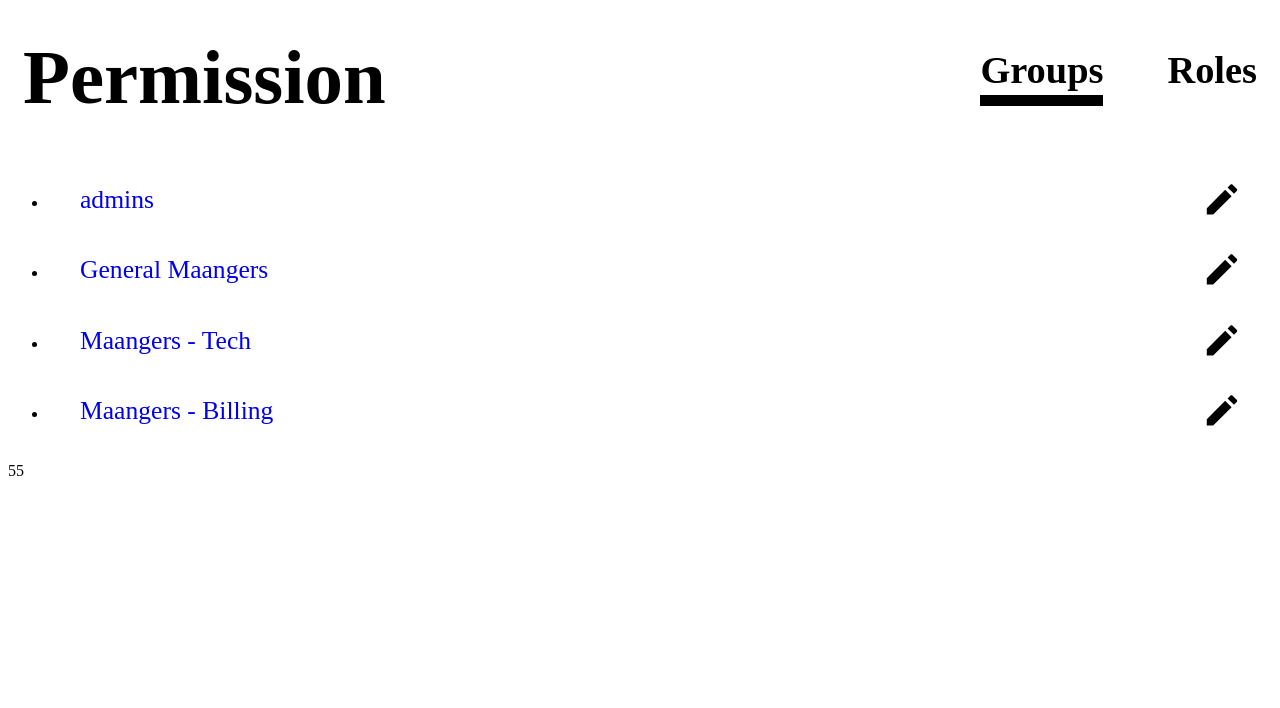
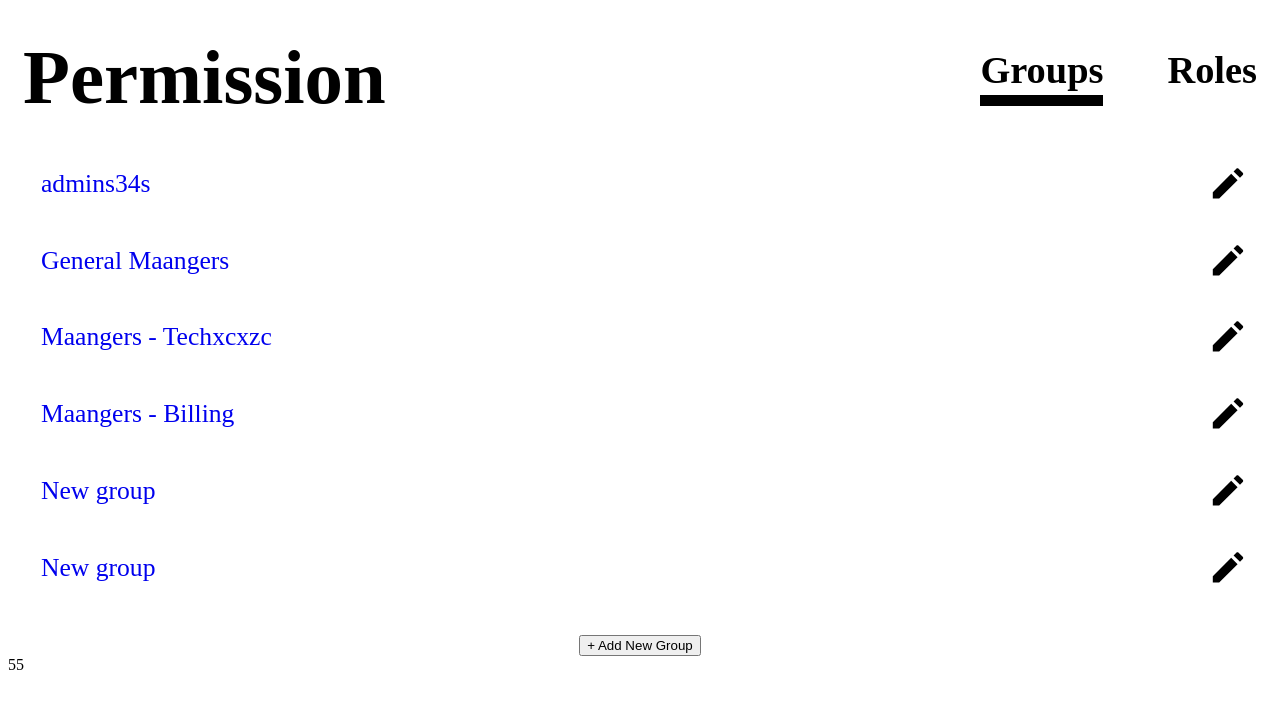
Before and after one commit to obronov/media, a Nuxt app in the folder app/: page / in a window 1280 px wide. Shown: the top 708 px of the page. Built offline with nearby package versions, Linux system fonts and the light colour scheme; data requests are answered from the project's data file; what vue-ultimate-skeleton-cards would draw is missing.

Commit message:
added a list of groups. Added the function of editing and adding groups

```diff
--- a/app/assets/scss/styles.scss
+++ b/app/assets/scss/styles.scss
@@ -108,5 +108,25 @@ a {
   margin: 1em auto;
 }
 .page__main{
+  background: var(--gray);
   border-left: .3em solid var(--black);
 }
+.btn{
+  font-size: 1.6em;
+  padding: 1em 2em;
+  display: inline-block;
+  background: var(--black);
+  color: var(--white);
+  border: .2em solid var(--black);;
+  border-radius: 1em;
+  transition: .3s;
+  &:hover,
+  &:focus{
+    background: var(--white);
+    color: var(--black);
+  }
+  &:active{
+    background: var(--gray);
+    color: var(--black);
+  }
+}
--- /dev/null
+++ b/app/components/AppButton.vue
@@ -0,0 +1,18 @@
+<template>
+  <button class="btn" type='button' @click="$emit('click')">
+    +
+    <slot></slot>
+  </button>
+</template>
+
+<script>
+
+export default {
+
+}
+
+</script>
+
+<style lang='scss' scoped>
+
+</style>
--- a/app/components/Groups.vue
+++ b/app/components/Groups.vue
@@ -4,6 +4,9 @@
     :groupsList="groupsList"
     @editItem="editItem($event)"
     />
+    <div class="btn-add-groups">
+      <AppButton @click="$emit('click')">Add New Group</AppButton>
+    </div>
   </div>
 </template>
 
@@ -24,5 +27,10 @@ export default {
 </script>
 
 <style lang='scss' scoped>
-
+.btn-add-groups{
+  display: flex;
+  flex-flow: row wrap;
+  justify-content: center;
+  margin: 2em 0 0;
+}
 </style>
--- a/app/components/GroupsList.vue
+++ b/app/components/GroupsList.vue
@@ -1,7 +1,7 @@
 <template>
   <div>
-    <ul>
-      <li v-for="(item, index) in groupsList" :key="`group${index}`">
+    <ul class="group-list">
+      <li class="group-list__item" v-for="(item, index) in groupsList" :key="`group${index}`">
         <GroupsListItem :item="item" @editItem="editItem($event)"/>
       </li>
     </ul>
@@ -16,7 +16,6 @@ export default {
   },
   methods:{
     editItem(item){
-      console.log('item GroupsList', item)
       this.$emit("editItem", item)
     }
   }
@@ -25,5 +24,12 @@ export default {
 </script>
 
 <style lang='scss' scoped>
+.group-list{
+  padding: 0;
+  margin: 0;
+  list-style: none;
+}
+.group-list__item{
 
+}
 </style>
--- a/app/components/GroupsListItem.vue
+++ b/app/components/GroupsListItem.vue
@@ -1,8 +1,12 @@
 <template>
-  <div class='item-group'>
+  <div class='item-group'
+  :class="{
+    'item-group_isActive': $route.query.group_id == item.id,
+    'item-group_edit': editMode
+    }">
     <NuxtLink
       v-if="!editMode"
-      class='item-group__name'
+      class='item-group__name item-group__name_link'
       :to="{query: { group_id: item.id }}"
     >
       {{item.name}}
@@ -11,10 +15,11 @@
     <input
     v-else
     class='item-group__name'
+    :class="{}"
     type="text"
     v-model="item.name">
 
-    <button class='item-group__btnEdit' type="button" @click="editItem(item)">
+    <button class='item-group__btn-edit' type="button" @click="editItem(item)">
       <svg v-if="!editMode" fill="#000000" xmlns="http://www.w3.org/2000/svg"  viewBox="0 0 24 24" width="24px" height="24px">
         <path d="M14.5 5.5L3 17 3 21 7 21 18.5 9.5zM21.707 4.879l-2.586-2.586c-.391-.391-1.024-.391-1.414 0L16 4l4 4 1.707-1.707C22.098 5.902 22.098 5.269 21.707 4.879z"/>
       </svg>
@@ -42,8 +47,6 @@ export default {
     editItem(item){
       if(this.editMode){
         if(this.name != item.name){
-          console.log('name', this.name)
-          console.log('GroupsListItem', item)
           this.$emit("editItem", item)
         }
         this.editMode = false;
@@ -63,19 +66,40 @@ export default {
   grid-template-columns: 1fr auto;
   grid-gap: 0 1em;
   padding: 1em 2em;
-  background: var(--gray);
+  background: var(--white);
+  border: .3em solid var(--gray);
+  margin: 0 -.4em .4em 0;
+  &.item-group_isActive{
+    position: relative;
+    border: .3em solid var(--black);
+    border-right: .3em solid var(--gray);
+    background: var(--gray);
+    & .item-group__name{
+      color: var(--white);
+    }
+  }
+  &.item-group_edit:not(.item-group_isActive) .item-group__name{
+    border-color: var(--gray);
+  }
+  &.item-group_edit .item-group__name{
+    border-color: var(--white);
+  }
 }
 .item-group__name{
   padding: 0;
-  border: 0;
+  border: 1px solid transparent;
   width: 100%;
   font-size: 1.6em;
   line-height: 1.1;
   text-decoration: none;
   display: flex;
   align-items: center;
+  background: none;
 }
-.item-group__btnEdit{
+.item-group__name_edit{
+    border: 1px solid #fff;
+}
+.item-group__btn-edit{
   width: 2.4em;
   height: 2.4em;
   font-size: 1em;
--- a/app/db.json
+++ b/app/db.json
@@ -1,5 +1,5 @@
 {
-  "roles":[
+  "roles": [
     {
       "id": 1,
       "group_id": 1,
@@ -19,10 +19,10 @@
       "hashtags": "God mode"
     }
   ],
-  "groups":[
+  "groups": [
     {
       "id": 1,
-      "name": "admins"
+      "name": "admins34s"
     },
     {
       "id": 2,
@@ -30,14 +30,22 @@
     },
     {
       "id": 3,
-      "name": "Maangers - Tech"
+      "name": "Maangers - Techxcxzc"
     },
     {
       "id": 4,
       "name": "Maangers - Billing"
+    },
+    {
+      "id": 1638536686977,
+      "name": "New group"
+    },
+    {
+      "id": 1638536775201,
+      "name": "New group"
     }
   ],
-  "hashtags":[
+  "hashtags": [
     {
       "id": 1,
       "name": "admin"
@@ -51,6 +59,4 @@
       "name": "God mode"
     }
   ]
-
-
 }
--- a/app/pages/index.vue
+++ b/app/pages/index.vue
@@ -2,9 +2,11 @@
   <div class="page container">
     <aside class="page__sidebar">
       <Groups
+        class="groups"
         v-if="!isEmptyArr(groupsList)"
         :groupsList="groupsList"
-        @editItem="editItem($event)"
+        @editItem="editGroup($event)"
+        @click="addGroup()"
       />
     </aside>
     <main class="page__main">
@@ -19,6 +21,7 @@ export default {
   mixins: [global],
   data(){
     return{
+
       groupsList: null
     }
   },
@@ -29,11 +32,45 @@ export default {
     this.$store.commit('setShowSkeleton', false);
   },
   methods:{
-    async editItem(item){
-      console.log('item Index', item)
+    async editGroup(item){
+      let data = {
+        "id": item.id,
+        "name": item.name
+      }
+
+      let response = await fetch(process.env.fakeUrl + `groups/${item.id}`, {
+        method: 'PUT',
+        headers: {
+          'Content-Type': 'application/json'
+        },
+        body: JSON.stringify(data)
+      });
+
+    },
+    async addGroup(){
+      let data = {
+        "id": Date.now(),
+        "name":"New group"
+      }
+      let response = await fetch(process.env.fakeUrl + `groups`, {
+        method: 'POST',
+        headers: {
+          'Content-Type': 'application/json'
+        },
+        body: JSON.stringify(data)
+      });
+
+      if(response.ok){
+        this.groupsList.push(data)
+      }
 
     }
   }
 
 }
 </script>
+<style lang='scss' scoped>
+.groups{
+  font-size: 1rem;
+}
+</style>
```
